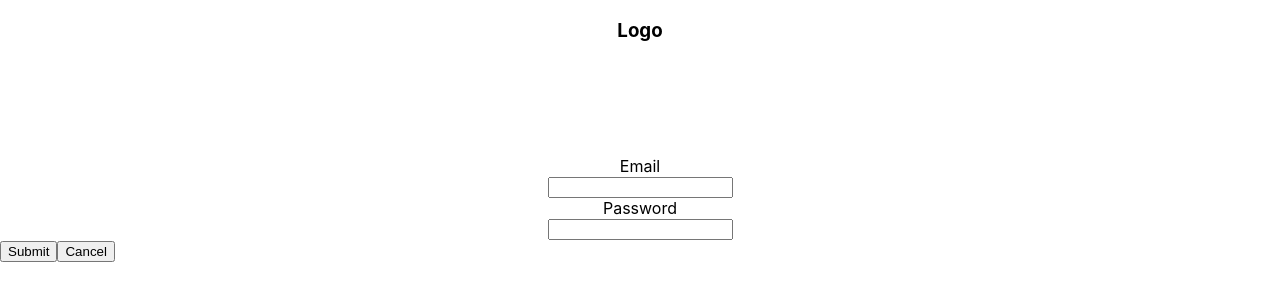
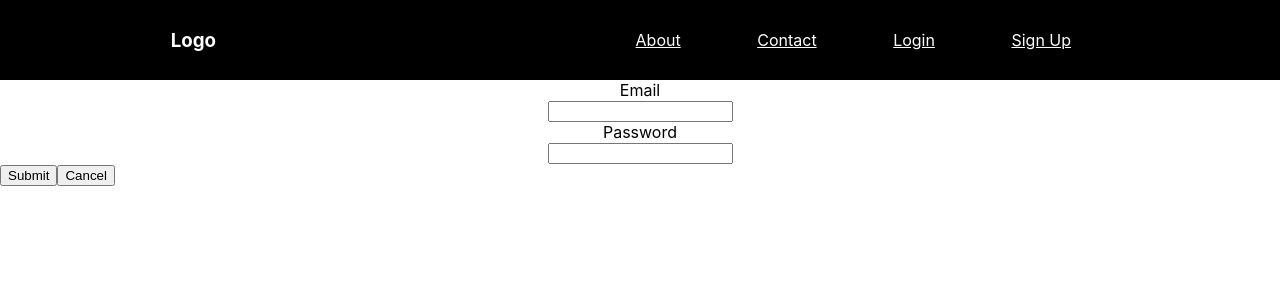
Before and after one commit to supakit25433/Sample-React-with-Firebase, a React (Create React App) app: page / in a window 1280 px wide. Shown: the top 300 px of the page. Built offline with nearby package versions, Linux system fonts and the light colour scheme; no server answers.

Commit message:
add more css into app.css

```diff
--- a/src/App.css
+++ b/src/App.css
@@ -2,37 +2,23 @@
   text-align: center;
 }
 
-.App-logo {
-  height: 40vmin;
-  pointer-events: none;
-}
-
-@media (prefers-reduced-motion: no-preference) {
-  .App-logo {
-    animation: App-logo-spin infinite 20s linear;
-  }
-}
-
-.App-header {
-  background-color: #282c34;
-  min-height: 100vh;
+.nav1 {
   display: flex;
-  flex-direction: column;
+  justify-content: space-around;
   align-items: center;
-  justify-content: center;
-  font-size: calc(10px + 2vmin);
+  min-height: 10vh;
+  background: black;
   color: white;
 }
 
-.App-link {
-  color: #61dafb;
+.navLink {
+  width: 40%;
+  display: flex;
+  justify-content: space-around;
+  align-items: center;
+  list-style: none;
 }
 
-@keyframes App-logo-spin {
-  from {
-    transform: rotate(0deg);
-  }
-  to {
-    transform: rotate(360deg);
-  }
+li:hover {
+  color: blue;
 }
```
